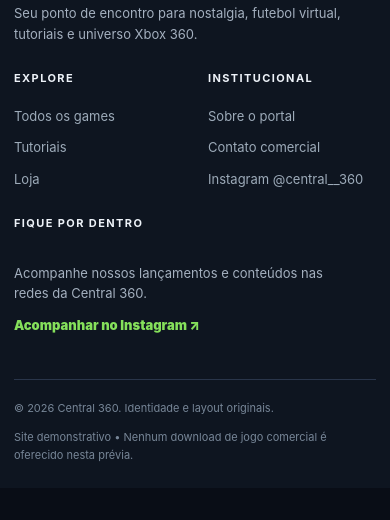
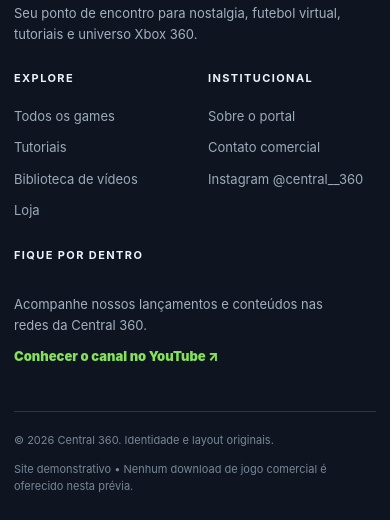
Before and after one commit to leitegleisson188-source/central-360-games, a plain HTML site: page index.html in a window 390 px wide. Shown: the part 4218-4738 px from the top of the page. Before the commit the page ends 4706 px from the top, so only its background shows below. Drawn offline with Linux system fonts and the light colour scheme.

Commit message:
feat(nav): add Central 360 YouTube video library navigation and data

```diff
--- a/index.html
+++ b/index.html
@@ -28,16 +28,18 @@
       <a href="#/todos-os-games?tipo=Patch" data-nav="/patches">Patches</a>
       <a href="#/todos-os-games?tipo=Mod" data-nav="/mods">Mods & ports</a>
       <a href="#/tutoriais" data-nav="/tutoriais">Tutoriais</a>
+      <a href="#/biblioteca" data-nav="/biblioteca">Vídeos</a>
       <a href="#/loja" data-nav="/loja">Loja</a>
     </nav>
     <div class="header-actions"><button class="icon-search" aria-label="Pesquisar jogos" id="open-search"><svg viewBox="0 0 24 24" fill="none" stroke="currentColor" stroke-width="2"><circle cx="10.8" cy="10.8" r="6.8"/><path d="m16 16 5 5"/></svg></button><button class="menu-toggle" id="menu-toggle" aria-label="Abrir menu" aria-expanded="false"><span></span><span></span><span></span></button></div>
   </div>
   <div id="header-search" class="header-search container" hidden><form id="site-search" role="search"><input name="q" aria-label="Buscar no catálogo" placeholder="Pesquisar jogos, patches e tutoriais..." autocomplete="off"><button type="submit">Pesquisar</button></form></div>
-  <nav class="mobile-nav" id="mobile-nav" aria-label="Menu móvel" hidden><a href="#/">Início</a><a href="#/todos-os-games">Todos os games</a><a href="#/todos-os-games?tipo=Patch">Patches</a><a href="#/todos-os-games?tipo=Mod">Mods & ports</a><a href="#/tutoriais">Tutoriais</a><a href="#/loja">Loja</a><a href="#/sobre">Sobre</a></nav>
+  <nav class="mobile-nav" id="mobile-nav" aria-label="Menu móvel" hidden><a href="#/">Início</a><a href="#/todos-os-games">Todos os games</a><a href="#/todos-os-games?tipo=Patch">Patches</a><a href="#/todos-os-games?tipo=Mod">Mods & ports</a><a href="#/tutoriais">Tutoriais</a><a href="#/biblioteca">Biblioteca de vídeos</a><a href="#/loja">Loja</a><a href="#/sobre">Sobre</a></nav>
 </header>
 <div id="app" tabindex="-1" aria-live="polite"></div>
-<footer class="footer"><div class="container"><div class="footer-main"><div><a class="footer-brand" href="#/"><img src="./assets/logo-central360.webp" width="40" height="40" alt="" decoding="async"><span class="footer-brand-label">CENTRAL <strong>360</strong> GAMES</span></a><p>Seu ponto de encontro para nostalgia, futebol virtual, tutoriais e universo Xbox 360.</p></div><div><strong>EXPLORE</strong><a href="#/todos-os-games">Todos os games</a><a href="#/tutoriais">Tutoriais</a><a href="#/loja">Loja</a></div><div><strong>INSTITUCIONAL</strong><a href="#/sobre">Sobre o portal</a><a href="mailto:central.360.comercial@gmail.com">Contato comercial</a><a href="https://www.instagram.com/central__360/" target="_blank" rel="noopener noreferrer">Instagram @central__360</a></div><div class="newsletter"><strong>FIQUE POR DENTRO</strong><p>Acompanhe nossos lançamentos e conteúdos nas redes da Central 360.</p><a class="mini-cta" href="https://www.instagram.com/central__360/" target="_blank" rel="noopener noreferrer">Acompanhar no Instagram ↗</a></div></div><div class="footer-bottom"><span>© <span id="year">2026</span> Central 360. Identidade e layout originais.</span><span>Site demonstrativo • Nenhum download de jogo comercial é oferecido nesta prévia.</span></div></div></footer>
+<footer class="footer"><div class="container"><div class="footer-main"><div><a class="footer-brand" href="#/"><img src="./assets/logo-central360.webp" width="40" height="40" alt="" decoding="async"><span class="footer-brand-label">CENTRAL <strong>360</strong> GAMES</span></a><p>Seu ponto de encontro para nostalgia, futebol virtual, tutoriais e universo Xbox 360.</p></div><div><strong>EXPLORE</strong><a href="#/todos-os-games">Todos os games</a><a href="#/tutoriais">Tutoriais</a><a href="#/biblioteca">Biblioteca de vídeos</a><a href="#/loja">Loja</a></div><div><strong>INSTITUCIONAL</strong><a href="#/sobre">Sobre o portal</a><a href="mailto:central.360.comercial@gmail.com">Contato comercial</a><a href="https://www.instagram.com/central__360/" target="_blank" rel="noopener noreferrer">Instagram @central__360</a></div><div class="newsletter"><strong>FIQUE POR DENTRO</strong><p>Acompanhe nossos lançamentos e conteúdos nas redes da Central 360.</p><a class="mini-cta" href="https://www.youtube.com/@central_360" target="_blank" rel="noopener noreferrer">Conhecer o canal no YouTube ↗</a></div></div><div class="footer-bottom"><span>© <span id="year">2026</span> Central 360. Identidade e layout originais.</span><span>Site demonstrativo • Nenhum download de jogo comercial é oferecido nesta prévia.</span></div></div></footer>
 <script src="./assets/data.js"></script>
+<script src="./assets/videos.js"></script>
 <script src="./assets/app.js"></script>
 </body>
 </html>
```
